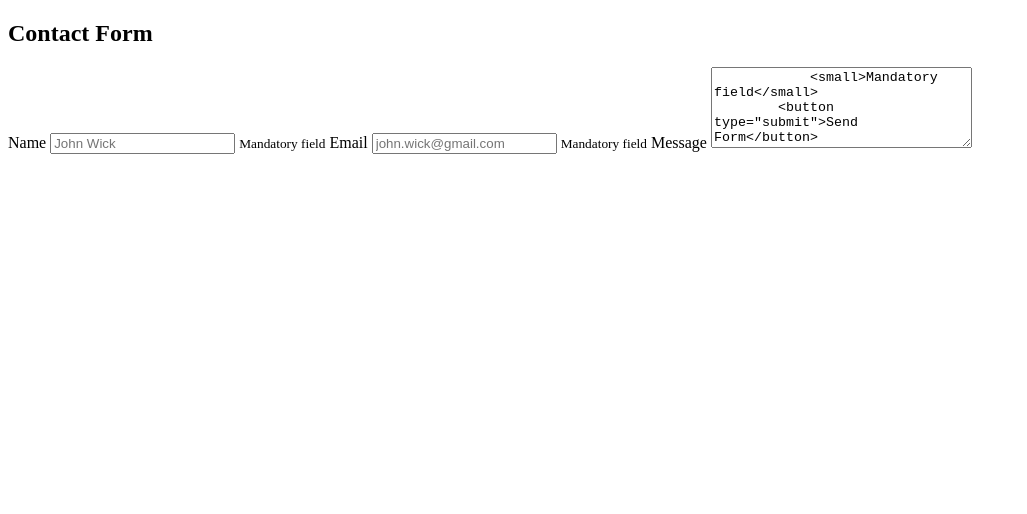
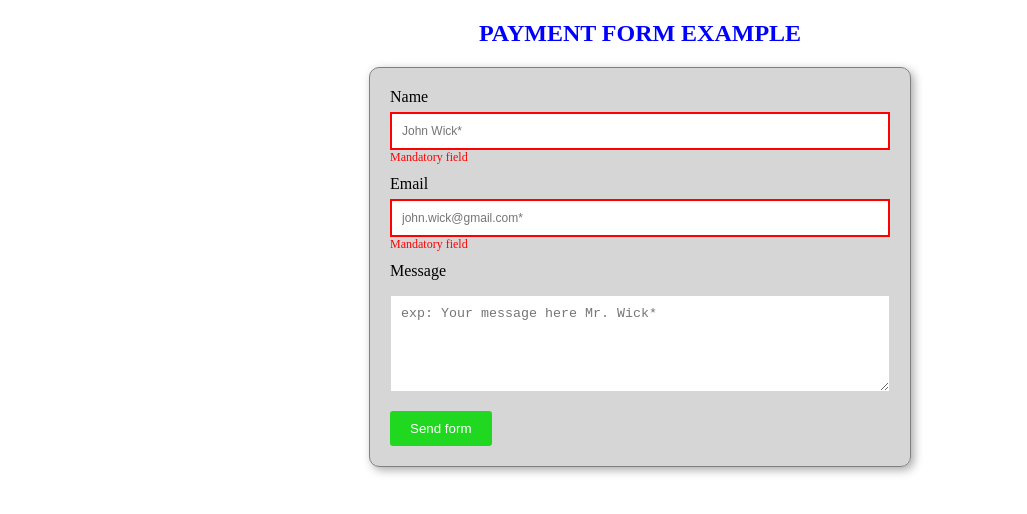
Before and after one commit to 4GeeksAcademy/JorgeCasado-HTML-forms, a plain HTML site: page index.html in a window 1280 px wide. Shown: the whole page, without its empty margins (0-1027 px from the left). Drawn offline with Linux system fonts and the light colour scheme.

Commit message:
html y css listos

```diff
--- a/index.html
+++ b/index.html
@@ -1,29 +1,31 @@
 <!DOCTYPE html>
 <html lang="en">
+
 <head>
     <meta charset="UTF-8">
     <meta http-equiv="X-UA-Compatible" content="IE=edge">
     <meta name="viewport" content="width=, initial-scale=1.0">
-    <link rel="stylesheet" href="./css/styles.css">
+    <link rel="stylesheet" href="./styles.css">
+    </link>
     <title>Document</title>
 </head>
+
 <body>
 
-    <h2>Contact Form</h2>
-    <form id="contactForm" name="contactForm" action="" method="post" onsubmit="">
+    <h2>Payment form example</h2>
+    <form id="contactForm" name="contactForm" action="" method="post" onsubmit="" class="form">
         <label for="name" class="">Name</label>
-        <input type="text" id="name" name="name" placeholder="John Wick">
-            <small>Mandatory field</small>
+        <input type="text" id="name" name="name" placeholder="John Wick*" class="error">
+        <small>Mandatory field</small>
         <label for="" class="">Email</label>
-        <input type="email" id="email" name="email" placeholder="john.wick@gmail.com">
-            <small>Mandatory field</small>
+        <input type="email" id="email" name="email" placeholder="john.wick@gmail.com*" class="error">
+        <small>Mandatory field</small>
         <label for="" class="">Message</label>
-        <textarea name="message" id="message" cols="30" rows="5" placeholder="exp: Your message here Mr. Wick">
-            <small>Mandatory field</small>
-        <button type="submit">Send Form</button>
+        <textarea name="message" id="message" cols="30" rows="5" placeholder="exp: Your message here Mr. Wick*"></textarea>
+        <button type="submit">Send form</button>
+    </form>
 
-    </form>/#ContactForm
+    <script src="./jssmain.js"></script>
+</body>
 
-<script src="./jssmain.js"></script>
-</body>
 </html>
--- /dev/null
+++ b/styles.css
@@ -0,0 +1,57 @@
+h2 {
+    color: blue;
+    text-align: center;
+    text-transform: uppercase;
+}
+.form {
+    max-width: 500px;
+    margin: 0 auto;
+    padding: 20px;
+    background-color: #cccc;
+    border: 1px solid grey;
+    border-radius: 10px;
+    box-shadow: 3px 3px 10px darkgray;
+}
+.form label {
+    display: block;
+    margin-bottom: 15px;
+}
+.form input[type="text"],
+.form input[type="email"],
+.form textarea {
+    width: 100%;
+    padding: 10px;
+    border: 1px solid #cccc;
+    box-sizing: border-box;
+    margin-bottom: 15px;
+}
+.form button {
+    background-color: rgb(33, 216, 33);
+    color: white;
+    border: none;
+    padding: 10px 20px;
+    border-radius: 3px;
+    cursor: pointer;
+}
+.form button:hover {
+background-color: rgb(7, 131, 7);
+box-shadow: 1px 2px 3px black;
+}
+.form input[type="text"].error,
+.form input[type="email"].error,
+.form textarea.error {
+    color: red;
+    font-size: 12px;
+    margin-top: -10px;
+    margin-bottom: 10px;
+    border: 2px solid red;
+ }
+ .form input[type="text"].error + small,
+.form input[type="email"].error + small,
+.form textarea.error + small {
+    display: block;
+    color: red;
+    font-size: 12px;
+    margin-top: -10px;
+    margin-bottom: 10px;
+ }
```
Also changed, not shown: indexYT.html (added, +42 -0 lines).
